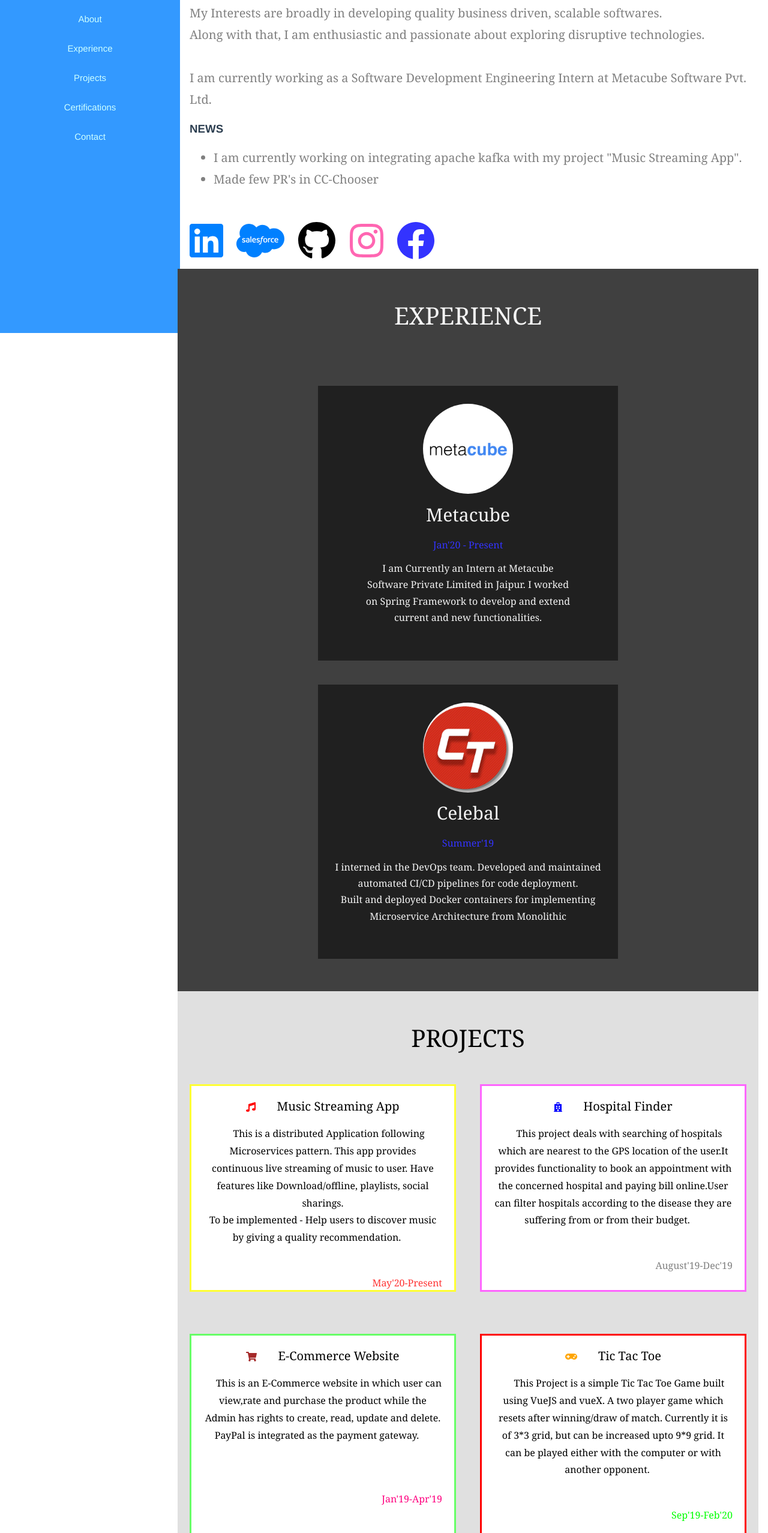
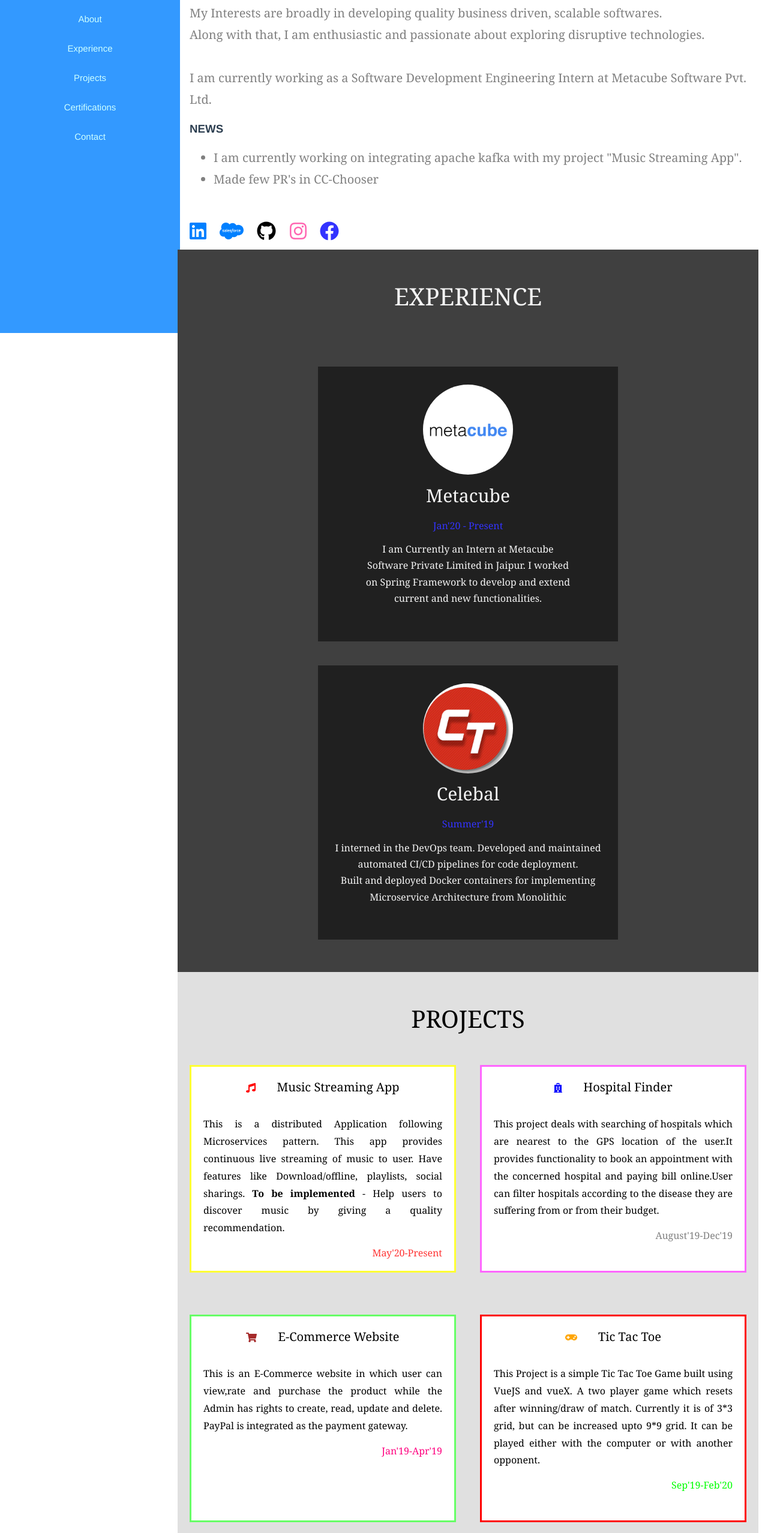
Before and after one commit to Tanmay1201/Portfolio-Website, a Vue app: page /#/ in a window 1280 px wide. Shown: the part 245-2800 px from the top of the page at 60% size. Built offline with nearby package versions, Linux system fonts and the light colour scheme; what vue-js-modal would draw is missing.

Commit message:
Improvement CSS

```diff
--- a/src/components/BaseLayout.vue
+++ b/src/components/BaseLayout.vue
@@ -58,6 +58,7 @@
     position: relative;
   }
   .leftPart a {
+    position: relative;
     float: right;
     font-size: 14px;
   }
--- a/src/components/SideNav.vue
+++ b/src/components/SideNav.vue
@@ -8,7 +8,7 @@
       <a href="#Experience">Experience</a>
       <a href="#projects">Projects</a>
       <a href="#certifications">Certifications</a>
-      <a href="#contact">Contact</a>
+      <a href="#con">Contact</a>
     </center>
   </div>
 </template>
--- a/src/components/pages/About.vue
+++ b/src/components/pages/About.vue
@@ -42,23 +42,28 @@
         <a
           href="https://www.linkedin.com/in/mathurtanmay4?lipi=urn%3Ali%3Apage%3Ad_flagship3_profile_view_base_contact_details%3BBUtmusExTN2bAnzNx%2FUYTQ%3D%3D"
         >
-          <font-awesome-icon :icon="['fab', 'linkedin']" size="4x" :style="{ color: '#0080ff' }" />
+          <font-awesome-icon
+            :icon="['fab', 'linkedin']"
+            size="2x"
+            :style="{ color: '#0080ff' }"
+            class="li"
+          />
         </a>
         &nbsp;&nbsp;&nbsp;
         <a href="https://trailblazer.me/id/tmathur9">
-          <font-awesome-icon :icon="['fab', 'salesforce']" size="4x" :style="{ color: '#0080ff' }" />
+          <font-awesome-icon :icon="['fab', 'salesforce']" size="2x" :style="{ color: '#0080ff' }" />
         </a>
         &nbsp;&nbsp;&nbsp;
         <a href="https://github.com/Tanmay1201">
-          <font-awesome-icon :icon="['fab', 'github']" size="4x" :style="{ color: 'black' }" />
+          <font-awesome-icon :icon="['fab', 'github']" size="2x" :style="{ color: 'black' }" />
         </a>
         &nbsp;&nbsp;&nbsp;
         <a href="https://www.instagram.com/_j_e_r_y_y_/">
-          <font-awesome-icon :icon="['fab', 'instagram']" size="4x" :style="{ color: '#ff66b2' }" />
+          <font-awesome-icon :icon="['fab', 'instagram']" size="2x" :style="{ color: '#ff66b2' }" />
         </a>
         &nbsp;&nbsp;&nbsp;
         <a href="https://www.facebook.com/tanmay.mathur.31508">
-          <font-awesome-icon :icon="['fab', 'facebook']" size="4x" :style="{ color: '#3333ff' }" />
+          <font-awesome-icon :icon="['fab', 'facebook']" size="2x" :style="{ color: '#3333ff' }" />
         </a>
       </div>
     </div>
@@ -123,5 +128,8 @@
     height: auto;
     width: auto;
   }
+  .li {
+    size: "1x";
+  }
 }
 </style>
--- a/src/components/pages/Contact.vue
+++ b/src/components/pages/Contact.vue
@@ -1,5 +1,5 @@
 <template>
-  <div class="contact">
+  <div class="contact" id="con">
     <modal ref="contact-Modal" />
     <center>
       <span id="con">CONTACT</span>
@@ -7,31 +7,20 @@
     <div id="contactblock">
       <center>
         <div id="cont">
-          <span id="finaltext">
+          <p id="finaltext">
             Thank you for reaching out to me!
-            <br />So let's share thoughts,talk
+            So let's share thoughts,talk
             about life.
-            <br />May be let's connect over cup of coffee.
-            <br />
-            <br />Please feel free to write out to me, if you want to discuss about
+            May be let's connect over cup of coffee.
+            Please feel free to write out to me, if you want to discuss about
             anything or everything :)
-          </span>
+          </p>
         </div>
       </center>
     </div>
     <center>
       <button class="button" type="button" @click="showModal()">Click To Reach Tanmay</button>
     </center>
-    <br />
-    <br />
-    <br />
-    <br />
-    <br />
-    <br />
-    <br />
-    <br />
-    <br />
-    <br />
   </div>
 </template>
 
@@ -73,7 +62,9 @@
   border-color: #66ff66;
   width: 400px;
   height: 220px;
+  text-align: center;
   background: #ffffff;
+  line-height: 30px;
 }
 #contactblock {
   display: flex;
@@ -90,10 +81,13 @@
   font-size: 20px;
 }
 
-button {
+.button {
   color: #3333ff;
   border: 2px solid #4caf50;
   font-size: 24px;
+  padding: 20px;
+  height: auto;
+  margin-bottom: 20px;
   transition-duration: 0.4s;
 }
 .button span {
@@ -125,10 +119,19 @@
   .contact {
     height: auto;
     width: 100%;
+    margin-bottom: 20px;
   }
   #cont {
     height: auto;
     width: auto;
   }
+  button {
+    color: #3333ff;
+    border: 2px solid #4caf50;
+    font-size: 20px;
+    padding: 20px;
+    margin-bottom: 20px;
+    transition-duration: 0.4s;
+  }
 }
 </style>
--- a/src/components/pages/Projects.vue
+++ b/src/components/pages/Projects.vue
@@ -3,41 +3,37 @@
     <center>
       <span id="projects">PROJECTS</span>
     </center>
-    <div id="projectcontainer1">
+    <div id="projectcontainer">
       <div id="Project1">
         <center>
           <font-awesome-icon :icon="['fas', 'music']" size="1x" :style="{ color: 'red' }" />
           <span id="project1name">Music Streaming App</span>
         </center>
-        <center>
         <br />
-          <span id="con1">
+        <p id="con1">
           This is a distributed Application following Microservices
           pattern. This app provides continuous live streaming of music to user. Have features like
           Download/offline,
           playlists, social sharings.
-            <br />To be implemented - Help users to
+          <b>To be implemented</b> - Help users to
           discover music by giving a quality recommendation.
-          </span>
-        </center>
-        <span id="date1">May'20-Present</span>
+        </p>
+        <p class="date1">May'20-Present</p>
       </div>
       <div id="Project2">
         <center>
           <font-awesome-icon :icon="['fas', 'hospital']" size="1x" :style="{ color: 'blue' }" />
           <span id="project2name">Hospital Finder</span>
         </center>
-        <center>
         <br />
-          <span id="con2">
+        <p id="con2">
           This project deals with searching of hospitals which are
           nearest to the GPS location of the user.It provides functionality
           to book an appointment with the concerned hospital and paying bill
           online.User can filter hospitals according to the disease they are
           suffering from or from their budget.
-          </span>
-        </center>
-        <span id="date2">August'19-Dec'19</span>
+        </p>
+        <p class="date2">August'19-Dec'19</p>
       </div>
     </div>
     <div id="projectcontainer1">
@@ -50,30 +46,26 @@
           />
           <span id="project3name">E-Commerce Website</span>
         </center>
-        <center>
         <br />
-          <span id="con3">
+        <p id="con3">
           This is an E-Commerce website in which user can view,rate and purchase the product while
           the Admin has rights to create, read, update and delete. PayPal is integrated
           as the payment gateway.
-          </span>
-        </center>
-        <span id="date3">Jan'19-Apr'19</span>
+        </p>
+        <p class="date3">Jan'19-Apr'19</p>
       </div>
       <div id="Project4">
         <center>
           <font-awesome-icon :icon="['fas', 'gamepad']" size="1x" :style="{ color: 'orange' }" />
           <span id="project4name">Tic Tac Toe</span>
         </center>
-        <center>
         <br />
-          <span id="con4">
+        <p id="con4">
           This Project is a simple Tic Tac Toe Game built using VueJS and vueX. A two player game which resets after winning/draw
           of match. Currently it is of 3*3 grid, but can be increased upto 9*9 grid. It can be played either with the computer
           or with another opponent.
-          </span>
-        </center>
-        <span id="date4">Sep'19-Feb'20</span>
+        </p>
+        <p class="date4">Sep'19-Feb'20</p>
       </div>
     </div>
   </div>
@@ -135,7 +127,7 @@
   padding-top: 30px;
 }
 
-#projectcontainer,
+#projectcontainer div,
 #projectcontainer1 div {
   padding: 20px;
   margin: 20px;
@@ -152,55 +144,63 @@
 }
 
 #con1 {
-  padding: 20px;
+  line-height: 1.8;
+  text-align: justify;
+  color: #000000;
+  font-family: Georgia, "Times New Roman", Times, serif;
+}
+.date1 {
+  position: relative;
+  left: 0;
+  bottom: 0;
+  text-align: right;
+  font-family: Georgia, "Times New Roman", Times, serif;
+  color: #ff3333;
+}
+
+#con2 {
+  text-align: justify;
   line-height: 1.8;
   color: #000000;
   font-family: Georgia, "Times New Roman", Times, serif;
 }
-#date1 {
-  float: right;
-  color: #ff3333;
-  padding-top: 50px;
+.date2 {
+  position: relative;
+  left: 0;
+  bottom: 0;
+  text-align: right;
+  font-family: Georgia, "Times New Roman", Times, serif;
+  color: #808080;
+}
+
+#con3 {
+  line-height: 1.8;
+  color: #000000;
+  text-align: justify;
   font-family: Georgia, "Times New Roman", Times, serif;
 }
+.date3 {
+  position: relative;
+  left: 0;
+  bottom: 0;
+  text-align: right;
+  font-family: Georgia, "Times New Roman", Times, serif;
+  color: #ff007f;
+}
 
-#con2 {
-  padding: 20px;
+#con4 {
   line-height: 1.8;
+  text-align: justify;
   color: #000000;
   font-family: Georgia, "Times New Roman", Times, serif;
 }
-#date2 {
-  float: right;
-  color: #808080;
-  padding-top: 50px;
+.date4 {
+  position: relative;
+  left: 0;
+  bottom: 0;
+  text-align: right;
   font-family: Georgia, "Times New Roman", Times, serif;
-}
-
-#con3 {
-  padding: 20px;
-  line-height: 1.8;
-  color: #000000;
-  font-family: Georgia, "Times New Roman", Times, serif;
-}
-#date3 {
-  float: right;
-  color: #ff007f;
-  padding-top: 80px;
-  font-family: Georgia, "Times New Roman", Times, serif;
-}
-
-#con4 {
-  padding: 20px;
-  line-height: 1.8;
-  color: #000000;
-  font-family: Georgia, "Times New Roman", Times, serif;
-}
-#date4 {
-  float: right;
   color: #00ff00;
-  padding-top: 50px;
-  font-family: Georgia, "Times New Roman", Times, serif;
 }
 @media screen and (max-width: 850px) {
   .Projects {
@@ -210,15 +210,25 @@
 
   #Project1 {
     height: auto;
+    width: auto;
   }
   #Project2 {
     height: auto;
+    width: auto;
   }
   #Project3 {
     height: auto;
+    width: auto;
   }
   #Project4 {
     height: auto;
+    width: auto;
+  }
+  #projectcontainer,
+  #projectcontainer1 {
+    display: block;
+    justify-content: center;
+    padding: 10px;
   }
 }
 </style>
```
Also changed, not shown: src/components/pages/Certifications.vue (+66 -15 lines). Lines whose indentation alone changed are shown as unchanged.
